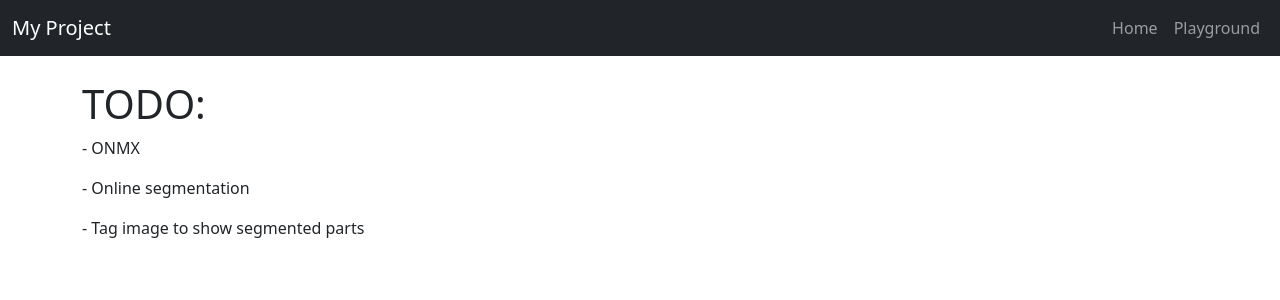
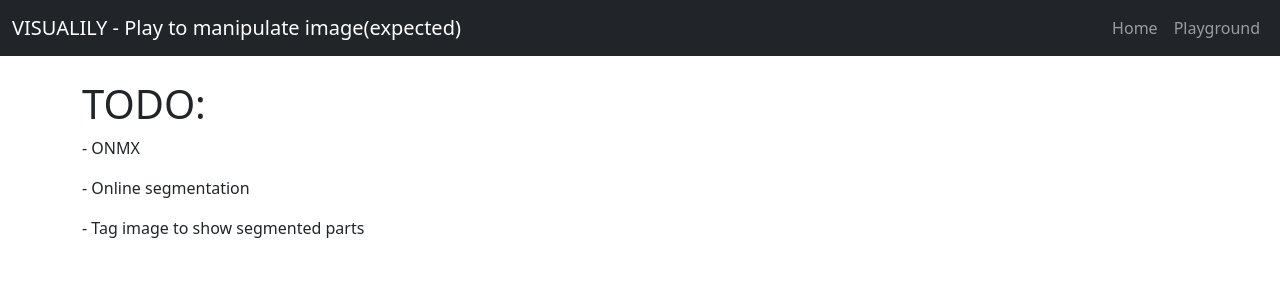
Before and after one commit to Kraged/PJ_Visualily, a Flask app: page / in a window 1280 px wide. Shown: the top 300 px of the page. Run offline with Flask 3, Linux system fonts and the light colour scheme; some libraries are stand-ins or nearby versions.

Commit message:
Update base.html

```diff
--- a/templates/base.html
+++ b/templates/base.html
@@ -18,7 +18,7 @@
   <body>
     <nav class="navbar navbar-expand-lg navbar-dark bg-dark mb-4">
       <div class="container-fluid">
-        <a class="navbar-brand" href="#">My Project</a>
+        <a class="navbar-brand" href="#">VISUALILY - Play to manipulate image(expected)</a>
         <div class="navbar-nav">
           <a class="nav-link" href="{{ url_for('home') }}">Home</a>
           <a class="nav-link" href="{{ url_for('playground.index') }}"
```
